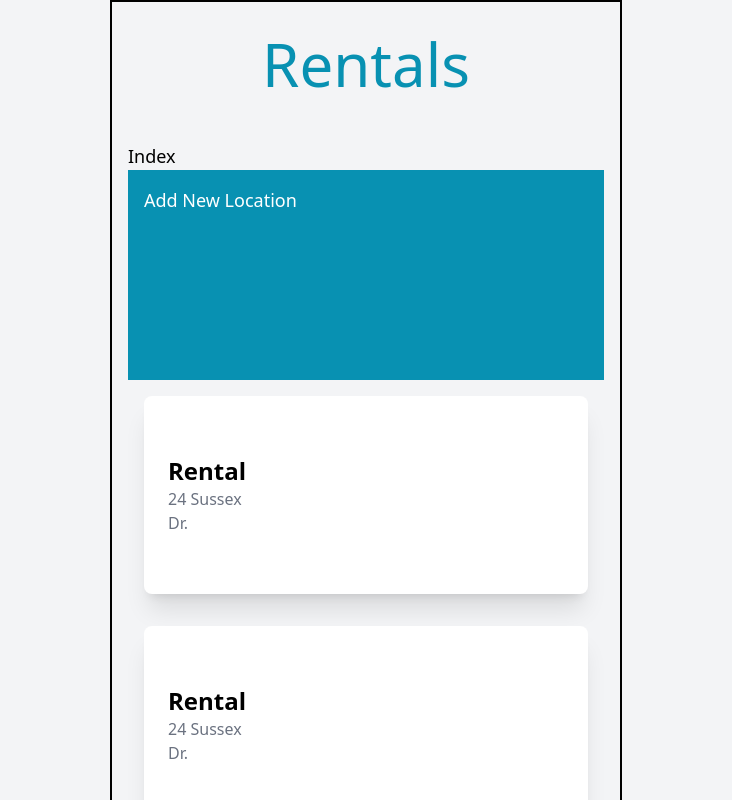
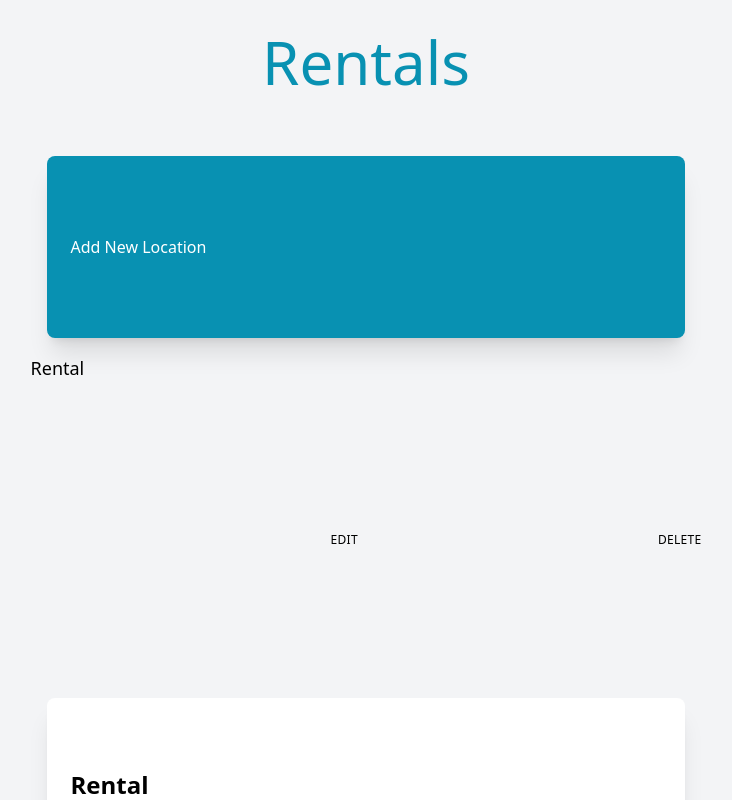
Before and after one commit to nathan-ts/rental-tracker, a Nuxt app: page / in a window 1280 px wide. Shown: the top 800 px of the page, without its empty margins (274-1006 px from the left). Built offline with nearby package versions, Linux system fonts and the light colour scheme.

Commit message:
update styling and icons for closed card and new location

```diff
--- a/components/NewLocation.vue
+++ b/components/NewLocation.vue
@@ -1,7 +1,15 @@
 <template>
-	<div class="p-4 bg-cyan-600 text-white">
+	<div class="new-location
+		bg-cyan-600
+		text-white
+		text-base
+		m-4 px-6 py-4
+		rounded-lg
+		shadow-xl
+		flex flex-row justify-between items-center
+	">
 		<p>Add New Location</p>
-		<font-awesome-icon :icon="['fas', 'plus']"/>
+		<font-awesome-icon :icon="['fas', 'plus']" class="text-xl"/>
 	</div>
 </template>
 
--- a/components/RentalCard.vue
+++ b/components/RentalCard.vue
@@ -1,5 +1,5 @@
 <template>
-	<div class="office-card
+	<div class="rental-card
 		bg-white
 		m-4 p-6
 		rounded-lg
@@ -10,9 +10,12 @@
 			<div class="h3 text-2xl font-semibold">Rental</div>
 			<div class="h4 text-base text-gray-500">24 Sussex Dr.</div>
 		</div>
-		<font-awesome-icon :icon="['fas', 'angle-down']" class="text-cyan-600 text-2xl"/>
+		<font-awesome-icon :icon="['fas', 'angle-down']" class="text-cyan-600 text-xl"/>
 	</div>
 </template>
 
 <script>
 </script>
+
+<style>
+</style>
--- a/components/RentalCardOpen.vue
+++ b/components/RentalCardOpen.vue
@@ -1,8 +1,8 @@
 <template>
-	<div>
+	<div class="rental-card-open">
 		<div class="card-header">
-			<div>House</div>
-			<font-awesome-icon :icon="['fas', 'angle-up']"/>
+			<div>Rental</div>
+			<font-awesome-icon :icon="['fas', 'angle-up']" class="text-xl"/>
 		</div>
 		<div class="card-body">
 			<div class="name">
--- a/layouts/default.vue
+++ b/layouts/default.vue
@@ -3,10 +3,9 @@
 		<div class="
 			h-screen
 			flex flex-col
-			border-2 border-black
 			mx-auto
 			min-w-min
-			max-w-lg
+			max-w-md
 		">
 			<Header />
 			<nuxt />
--- a/pages/index.vue
+++ b/pages/index.vue
@@ -1,9 +1,7 @@
 <template>
-	<main class="flex p-4 bg-gray-100 text-lg flex-col flex-1">
-		<p>Index</p>
-
+	<main class="flex p-4 text-lg bg-gray-100 flex-col flex-1">
 		<NewLocation />
-		<RentalCard />
+		<RentalCardOpen />
 		<RentalCard />
 		<RentalCard />
 		<RentalCard />
```
